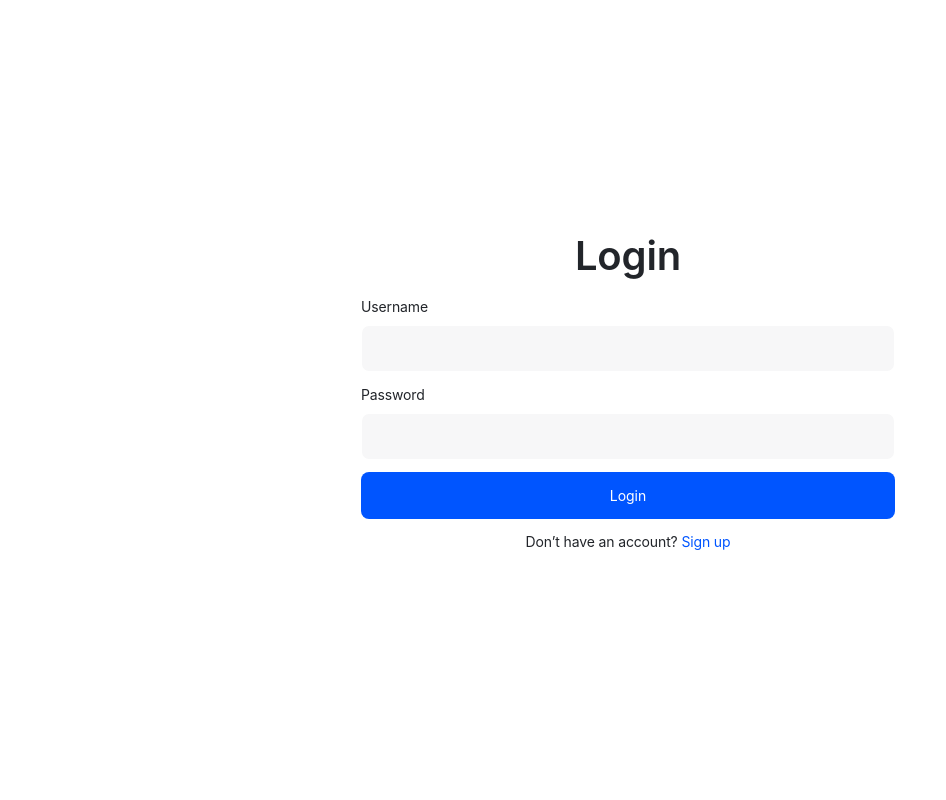
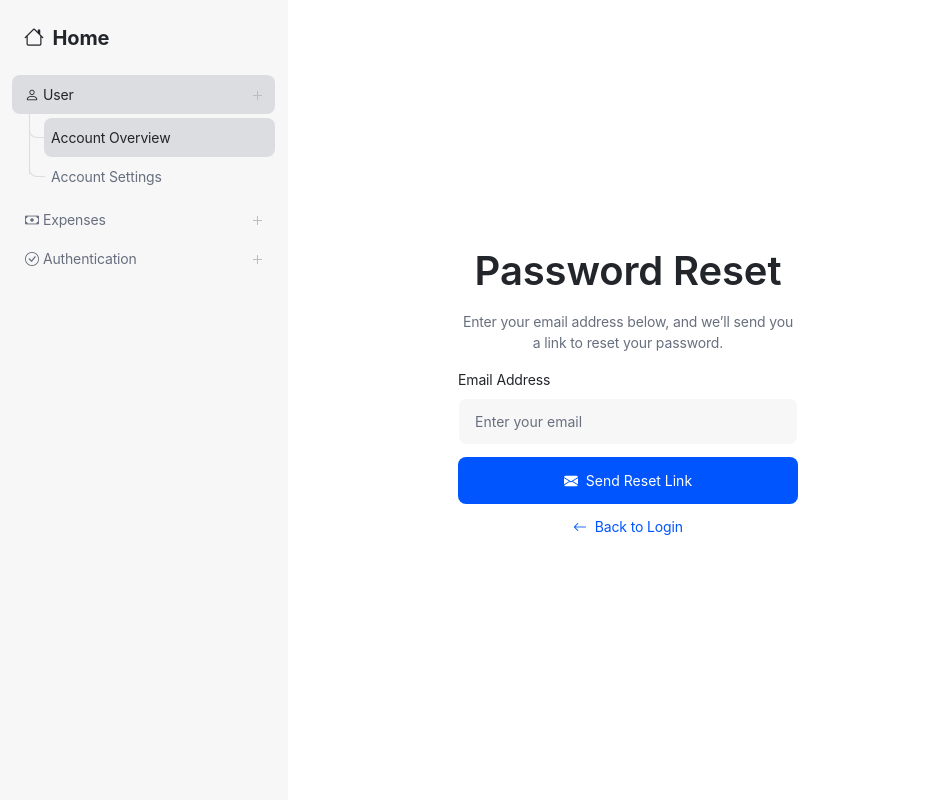
Before and after one commit to bennilic/Billova, a Django app: page /password_reset/ in a window 1280 px wide. Shown: the whole page, without its empty margins (0-946 px from the left). Run offline with Django 4.2, Linux system fonts and the light colour scheme; some libraries are stand-ins or nearby versions.

Commit message:
adapt layout and work on login

```diff
--- a/billova_app/templates/Billova/layout.html
+++ b/billova_app/templates/Billova/layout.html
@@ -3,12 +3,14 @@
 
 <html lang="en">
 <head>
+    <meta charset="UTF-8">
     <title>{% block title %}Billova{% endblock %}</title>
-    <meta name="viewport" content="width=device-width, initial-scale=1">
+    <meta name="viewport" content="width=device-width, initial-scale=1.0">
     <link href="https://cdn.jsdelivr.net/npm/bootstrap@5.0.2/dist/css/bootstrap.min.css" rel="stylesheet" integrity="sha384-EVSTQN3/azprG1Anm3QDgpJLIm9Nao0Yz1ztcQTwFspd3yD65VohhpuuCOmLASjC" crossorigin="anonymous">
     <link href="https://unpkg.com/vanilla-datatables@latest/dist/vanilla-dataTables.min.css" rel="stylesheet" type="text/css">
     <link rel="stylesheet" href="{% static 'css/libs.bundle.css' %}">
     <link rel="stylesheet" href="{% static 'css/base.css' %}">
+
 
     {% block style %}
     {% endblock %}
@@ -22,14 +24,14 @@
 
 <main class="flex-shrink-0">
     <div class="container">
-        {% block body %}
+        {% block content %}
         {% endblock %}
     </div>
 </main>
 
 <script src="https://cdn.jsdelivr.net/npm/bootstrap@5.0.2/dist/js/bootstrap.bundle.min.js" integrity="sha384-MrcW6ZMFYlzcLA8Nl+NtUVF0sA7MsXsP1UyJoMp4YLEuNSfAP+JcXn/tWtIaxVXM" crossorigin="anonymous"></script>
 <script src="https://unpkg.com/vanilla-datatables@latest/dist/vanilla-dataTables.min.js"></script>
-<script type="module" src="../../static/js/base.js"></script>
+<script src="{% static 'js/base.js' %}"></script>
 
 {% block script %}
 {% endblock %}
--- a/billova_app/templates/Billova/password_reset.html
+++ b/billova_app/templates/Billova/password_reset.html
@@ -1,40 +1,31 @@
-<!DOCTYPE html>
-<html lang="en">
-<head>
-    <meta charset="utf-8">
-    <meta name="viewport" content="width=device-width, initial-scale=1">
-    <title>Login</title>
+{% extends "Billova/layout.html" %}
 
-    <!-- Load CSS -->
-    {% load static %}
-    <link rel="stylesheet" href="{% static 'css/libs.bundle.css' %}">
-    <link rel="stylesheet" href="{% static 'css/theme.bundle.css' %}">
-</head>
-<body>
+{% block title %}Password Reset{% endblock %}
+
+{% block content %}
 <div class="container d-flex align-items-center vh-100">
     <div class="row justify-content-center w-100">
-            <div class="col-md-6">
-                <h1 class="text-center mb-4">Login</h1>
+        <div class="col-md-6 col-lg-4">
+            <h1 class="text-center mb-4">Password Reset</h1>
+            <p class="text-center mb-4 text-muted">
+                Enter your email address below, and we’ll send you a link to reset your password.
+            </p>
             <form method="post">
                 {% csrf_token %}
                 <div class="form-group mb-3">
-                        <label for="username" class="form-label">Username</label>
-                        <input type="text" name="username" id="username" class="form-control" required>
+                    <label for="email" class="form-label">Email Address</label>
+                    <input type="email" name="email" id="email" class="form-control" placeholder="Enter your email" required>
                 </div>
-                    <div class="form-group mb-3">
-                        <label for="password" class="form-label">Password</label>
-                        <input type="password" name="password" id="password" class="form-control" required>
-                    </div>
-                    <button type="submit" class="btn btn-primary w-100">Login</button>
+                <button type="submit" class="btn btn-primary w-100">
+                    <i class="bi bi-envelope-fill me-1"></i> Send Reset Link
+                </button>
             </form>
             <p class="text-center mt-3">
-                    Don’t have an account? <a href="{% url 'signup' %}">Sign up</a>
+                <a href="{% url 'login' %}" class="text-primary">
+                    <i class="bi bi-arrow-left me-1"></i> Back to Login
+                </a>
             </p>
         </div>
     </div>
 </div>
-
-    <!-- Optional JavaScript -->
-    <script src="{% static 'js/base.js' %}"></script>
-</body>
-</html>
+{% endblock %}
```
Also changed, not shown: billova_app/templates/Billova/components/error.html (added, +10 -0 lines), billova_app/templates/Billova/login.html (+15 -22 lines), billova_app/templates/Billova/settings.html (+8 -8 lines), billova_app/templates/Billova/signup.html (+5 -17 lines), db.sqlite3. Lines whose indentation alone changed are shown as unchanged.
